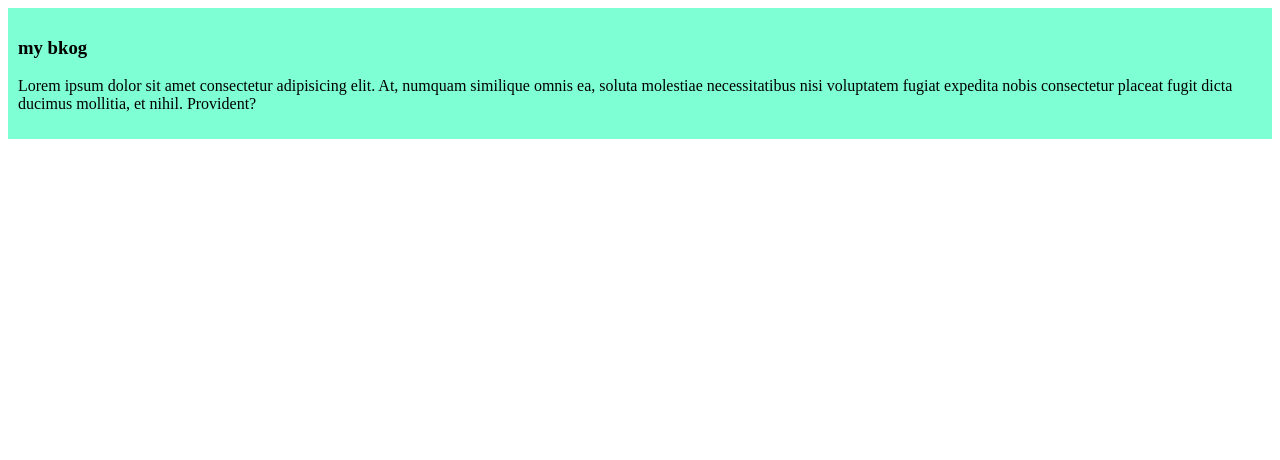
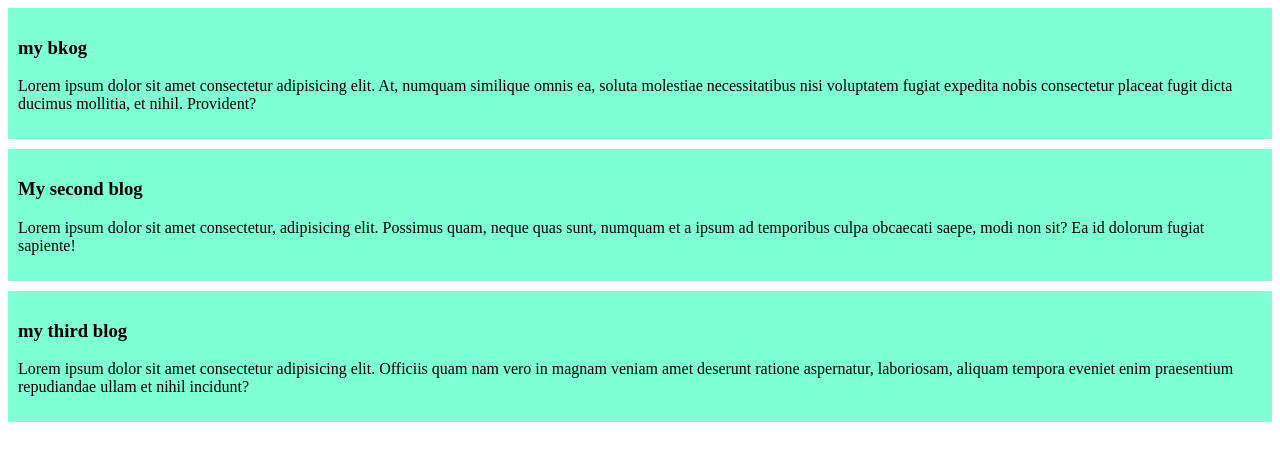
Before and after one commit to emonhosen0130/myss, a plain HTML site: page index.html in a window 1280 px wide. Drawn offline with Linux system fonts and the light colour scheme.

Commit message:
added the second blog

```diff
--- a/index.html
+++ b/index.html
@@ -12,6 +12,21 @@
         <p>Lorem ipsum dolor sit amet consectetur adipisicing elit. At, numquam similique omnis ea, soluta molestiae necessitatibus nisi voluptatem fugiat expedita nobis consectetur placeat fugit dicta ducimus mollitia, et nihil. Provident?</p>
 
     </div>
+    <div>
+        <h3>My second blog</h3>
+        <p>
+            Lorem ipsum dolor sit amet consectetur, adipisicing elit. Possimus quam, neque quas sunt, numquam et a ipsum ad temporibus culpa obcaecati saepe, modi non sit? Ea id dolorum fugiat sapiente!
+        </p>
+    </div>
+    <div>
+        <h3>my third blog</h3>
+        <p>
+            Lorem ipsum dolor sit amet consectetur adipisicing elit. Officiis quam nam vero in magnam veniam amet deserunt ratione aspernatur, laboriosam, aliquam tempora eveniet enim praesentium repudiandae ullam et nihil incidunt?
+        </p>
+
+
+
+    </div>
 
 </body>
 </html>
--- a/style/blog.css
+++ b/style/blog.css
@@ -1,4 +1,5 @@
 div{
     background-color: aquamarine;
     padding:10px ;
+    margin-bottom: 10px;
 }
```
